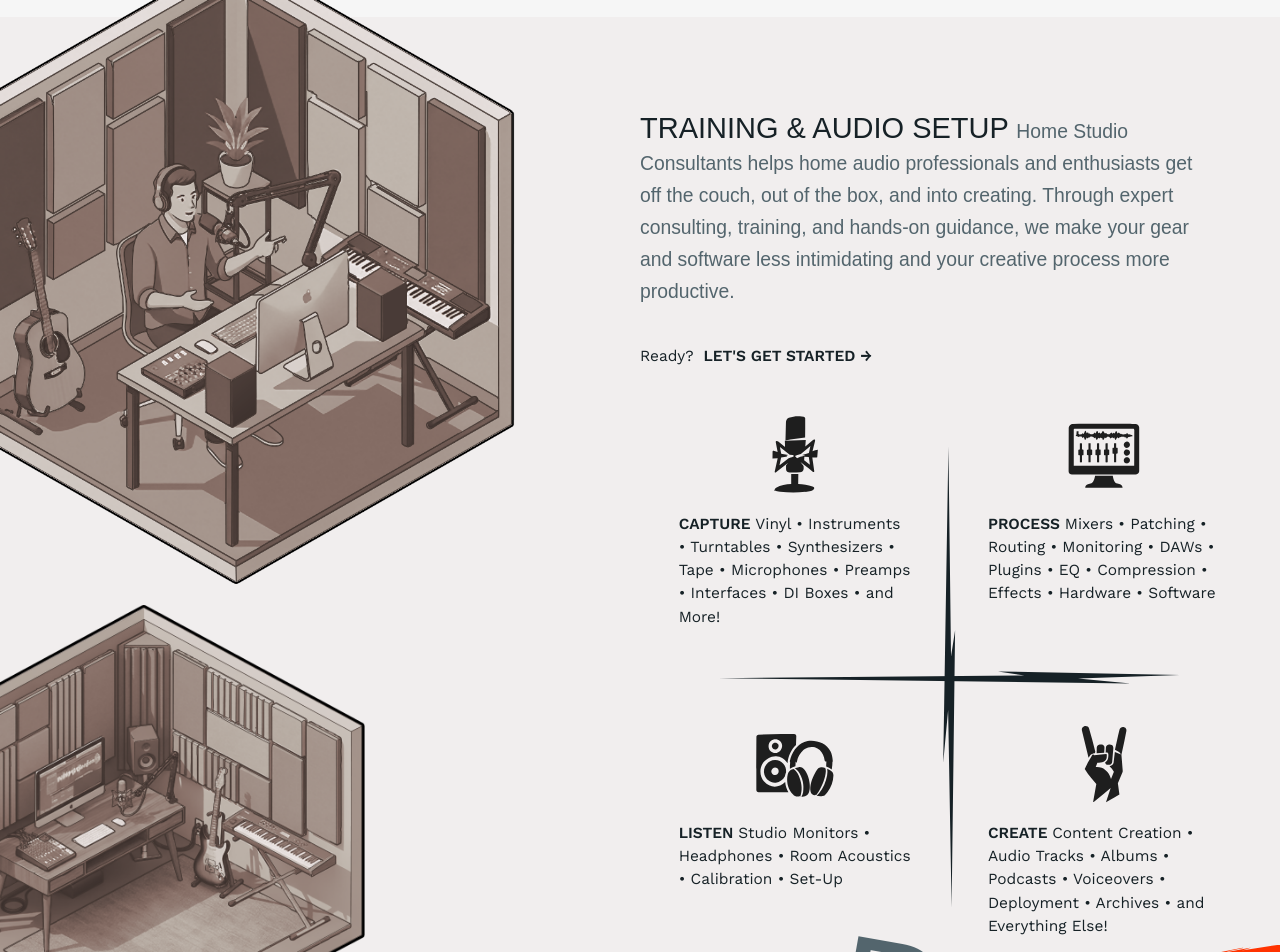
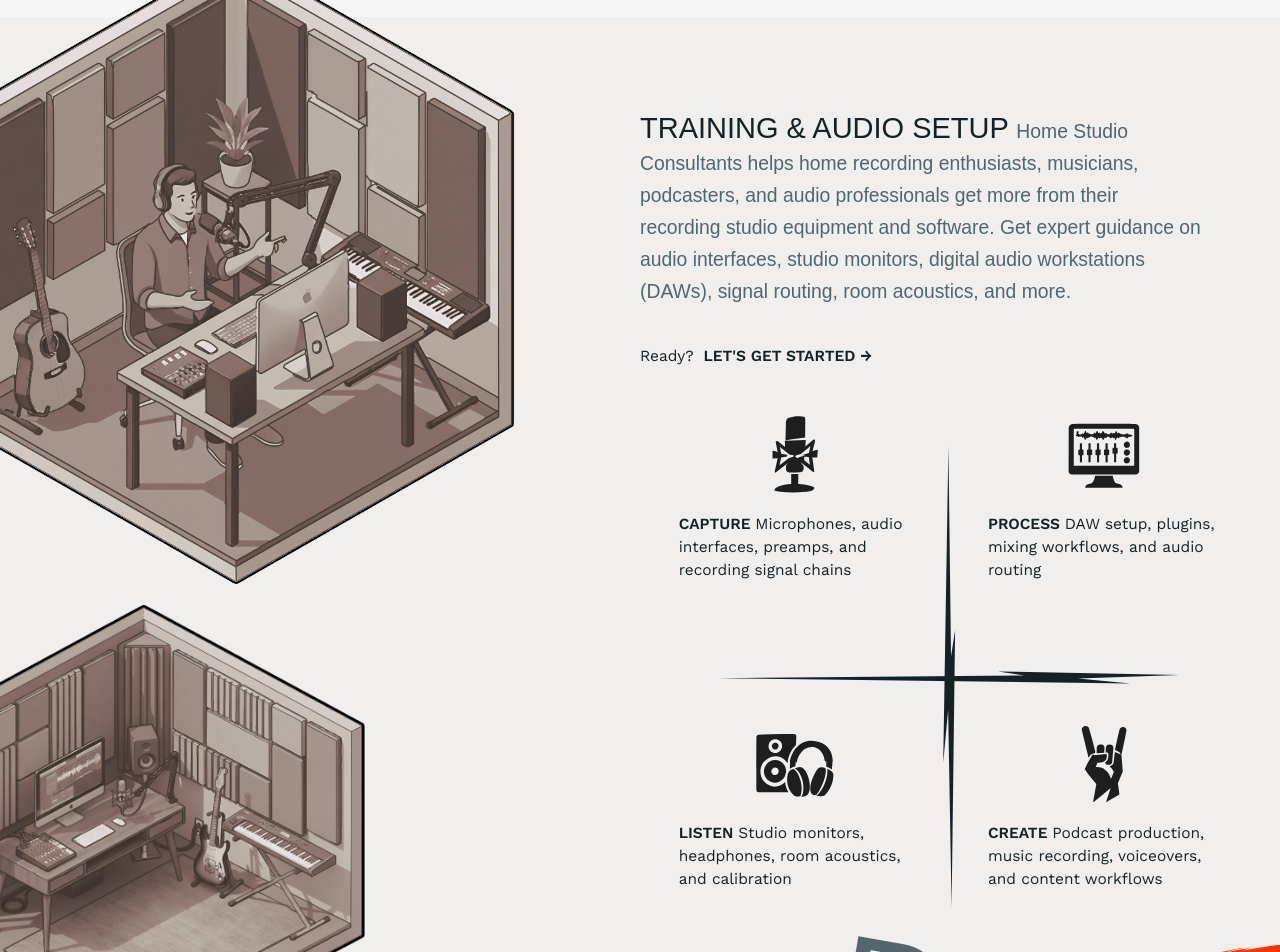
Before and after one commit to joshua-levan/hsc, a React (Vite) app: page / in a window 1280 px wide. Shown: the part 640-1592 px from the top of the page. Built offline with nearby package versions, Linux system fonts and the light colour scheme; a web font is replaced by a local one.

Commit message:
tweak about section content some more

```diff
--- a/index.html
+++ b/index.html
@@ -4,7 +4,11 @@
     <meta charset="UTF-8" />
     <link rel="icon" type="image/svg+xml" href="/favicon.svg" />
     <meta name="viewport" content="width=device-width, initial-scale=1.0" />
-    <title>Home Studio Conultants | CLE OH</title>
+    <title>Home Studio Consulting & Training | HSC</title>
+    <meta
+  name="description"
+  content="Home Studio Consultants helps musicians, podcasters, and home recording enthusiasts master their studio equipment and audio software through expert consulting and training."
+  />
   </head>
   <body>
     <div id="root"></div>
--- a/src/components/about/About.tsx
+++ b/src/components/about/About.tsx
@@ -22,25 +22,25 @@ const About = () => {
             id: 1,
             icon: microphoneIcon,
             title: 'Capture',
-            message: 'Vinyl • Instruments • Turntables • Synthesizers • Tape • Microphones • Preamps • Interfaces • DI Boxes • and More!'
+            message: 'Microphones, audio interfaces, preamps, and recording signal chains'
         },
         {
             id: 2,
             icon: softwareIcon,
             title: 'Process',
-            message: 'Mixers • Patching • Routing • Monitoring • DAWs • Plugins • EQ • Compression • Effects • Hardware • Software'
+            message: 'DAW setup, plugins, mixing workflows, and audio routing'
         },
         {
             id: 3,
             icon: listenIcon,
             title: 'LISTEN',
-            message: 'Studio Monitors • Headphones • Room Acoustics • Calibration • Set-Up'
+            message: 'Studio monitors, headphones, room acoustics, and calibration'
         },
         {
             id: 4,
             icon: rockIcon,
             title: 'CREATE',
-            message: 'Content Creation • Audio Tracks • Albums • Podcasts • Voiceovers • Deployment • Archives • and Everything Else!'
+            message: 'Podcast production, music recording, voiceovers, and content workflows'
         },
     ]
 
@@ -51,7 +51,7 @@ const About = () => {
             <img className="podcaster" src={podcaster} alt="Podcaster in a home studio illustration" />
             <img className="diorama" src={diorama} alt="Diorama of an in-home studio illustration" />
             <div className="about-container">
-                <h3>TRAINING & AUDIO SETUP <span>  Home Studio Consultants helps home audio professionals and enthusiasts get off the couch, out of the box, and into creating. Through expert consulting, training, and hands-on guidance, we make your gear and software less intimidating and your creative process more productive.</span></h3>
+                <h3>TRAINING & AUDIO SETUP <span>  Home Studio Consultants helps home recording enthusiasts, musicians, podcasters, and audio professionals get more from their recording studio equipment and software. Get expert guidance on audio interfaces, studio monitors, digital audio workstations (DAWs), signal routing, room acoustics, and more.</span></h3>
                 <p>Ready?<a href="#contact">LET'S GET STARTED <span>→</span></a></p>
                 <div className="about-cards-container" aria-labelledby="services-heading">
                     <img className="card-grid" src={cardGrid} alt="" />
```
